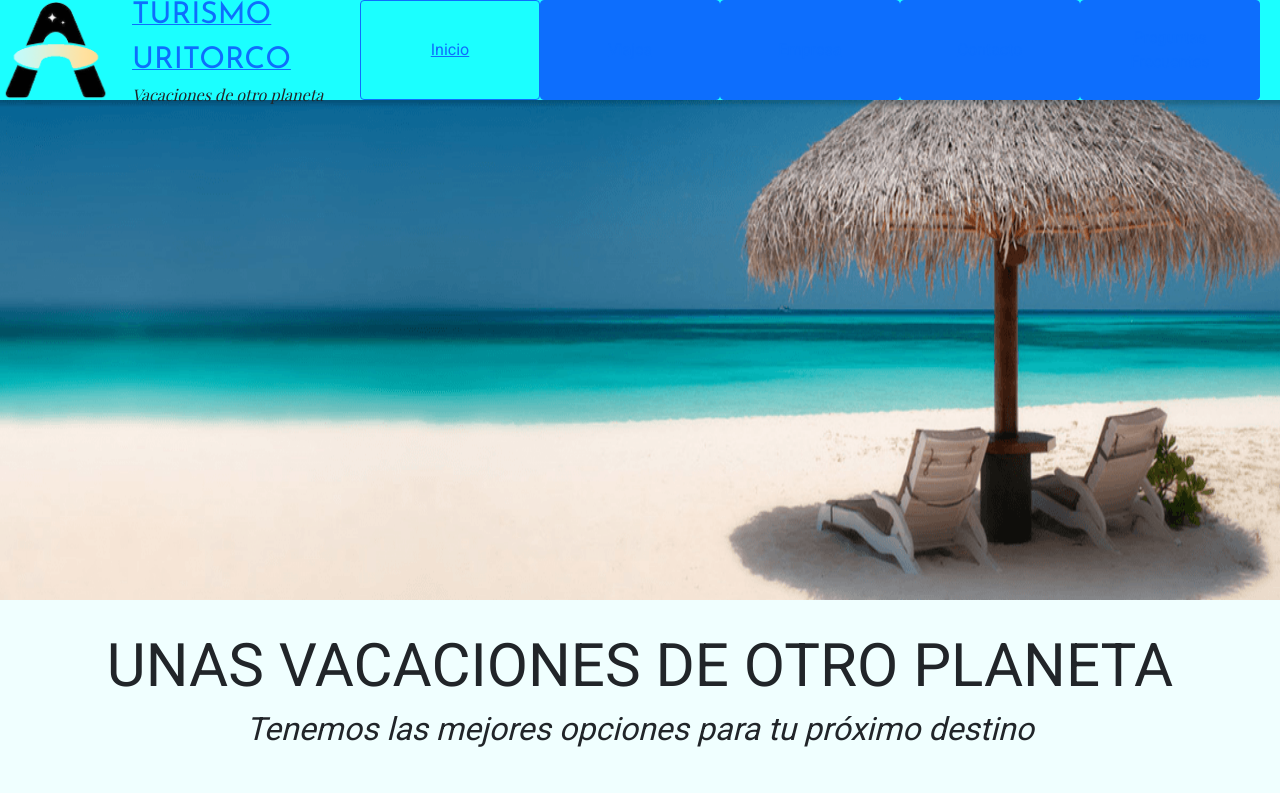
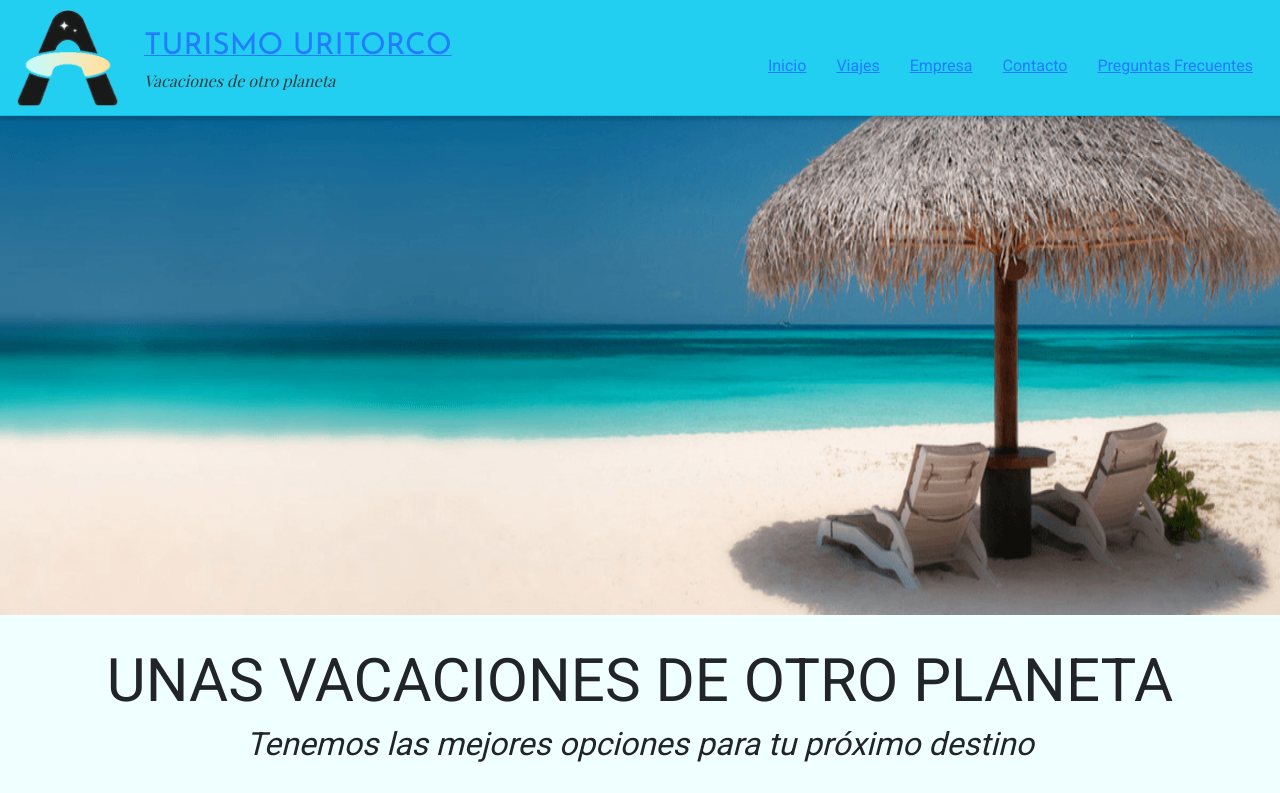
Before and after one commit to JuanVeron/agenciaDeViajes, a website: page index.html in a window 1280 px wide. Shown: the top 793 px of the page. Drawn offline with nearby package versions, Linux system fonts and the light colour scheme.

Commit message:
cambiando header a Bootstrap navbar para que sea colapsable

```diff
--- a/index.html
+++ b/index.html
@@ -20,7 +20,44 @@
 </head>
 <body class="body">
     <!-- header, main, footer, nav, section -->
-    <header class="header">
+    <header class = "header">
+        <nav class="navbar navbar-expand-sm navbar-dark bg-info fixed-top" style="background-color: $colorPrincipal; opacity:90%">
+            <div class="container-fluid">
+                <div class ="logo">
+                    <a href="./index.html">
+                        <img class="logo__imagen" src="./img/logo-color.png" alt="Logo de Turismo Uritorco">
+                    </a>
+                    <div class="logo__texto">
+                        <a href="./index.html"><span class="logo__nombre">TURISMO URITORCO</span></a>
+                        <span class="logo__slogan">Vacaciones de otro planeta</span>
+                    </div>
+                </div>
+                <button class="navbar-toggler" type="button" data-bs-toggle="collapse" data-bs-target="#navbarsExampleDefault" aria-controls="navbarsExampleDefault" aria-expanded="false" aria-label="Toggle navigation">
+                    <span class="navbar-toggler-icon"></span>
+                </button>
+                <div class="collapse navbar-collapse" id="navbarsExampleDefault">
+                    <ul class="navbar-nav nav text-dark ms-auto mb-2 mb-lg-0">
+                        <li class="nav-item">
+                            <a class="nav-link active" href="./index.html" aria-current="page" data-bs-toggle="tab"> <a href="./index.html">Inicio</a></a>
+                        </li>
+                        <li class="nav-item">
+                            <a class="nav-link" href="./pages/viajes.html" data-bs-toggle="tab"><a href="./pages/viajes.html">Viajes</a></a>
+                        </li>
+                        <li class="nav-item">
+                            <a class="nav-link" href="./pages/empresa.html" data-bs-toggle="tab"><a href="./pages/empresa.html">Empresa</a></a>
+                        </li>
+                        <li class="nav-item">
+                            <a class="nav-link" href="./pages/contacto.html" data-bs-toggle="tab"><a href="./pages/contacto.html">Contacto</a></a>
+                        </li>
+                        <li class="nav-item">
+                            <a class="nav-link" href="./pages/faq.html" data-bs-toggle="tab"><a href="./pages/faq.html">Preguntas Frecuentes</a>
+                        </li>
+                    </ul>
+                </div>
+            </div>
+        </nav>
+    </header>
+    <!-- <header class="header">
         <div class ="logo">
             <a href="./index.html">
                 <img class="logo__imagen" src="./img/logo-color.png" alt="Logo de Turismo Uritorco">
@@ -40,17 +77,19 @@
                 <button type="button" class="btn btn-primary botonera__boton"> <a href="./pages/faq.html">Preguntas Frecuentes</a></button>
             </ul>
         </nav>
-
+         -->
     </header>
     <main class="main grid_wrapper">
         <section> <!--banner paradisíaco y bienvenida al usuario-->
             <div class="bienvenida">
                 <img class="bienvenida__banner grid_element grid_element--banner" src="./img/banner-beach_large.png" alt="Playa paradisíaca"> <!--La idea es hacer este banner de punta a punta-->
+
                 <div class="bienvenida__texto grid_element grid_element--text1">
                     <h1 class="bienvenida__slogan">Unas vacaciones de otro planeta</h1>
                     <h2 class="bienvenida__mensaje">Tenemos las mejores opciones para tu próximo destino</h2>
                 </div>
             </div>
+
         </section>
         <section> <!--Imágenes de destinos que eventualmente tendrán texto encima-->
             <div class="imagenes_cuadradas_destinos_locales grid_element grid_element--imagenes_cuadradas">
--- a/scss/partials/_header.scss
+++ b/scss/partials/_header.scss
@@ -1,13 +1,15 @@
 /* seccion del header */
 
 .header  {
-    position:fixed;
-    background-color: $colorPrincipal;
-    width: 100%;
-    height: 100px;
-    display: flex;
-    justify-content: space-between;
-
+    & .navbar{
+        width: 100%;
+    }
+    .nav-item{
+        margin:15px;
+        .text-dark{
+            color:black;
+        }
+    }
 }
 
 .logo{
@@ -39,7 +41,7 @@
 
 .botonera{
     display: flex;
-    margin-right:20px
+    margin-right:20px;
 }
 
 .botonera__boton{
--- a/scss/partials/_index-main.scss
+++ b/scss/partials/_index-main.scss
@@ -1,7 +1,7 @@
 /* seccion del main */
 
 .main {
-    padding-top: 100px;
+    padding-top: $paddingDelMain;
     min-height: 100vh;
 }
 
@@ -103,3 +103,12 @@
     flex-direction: row;
     justify-content: space-around;
 }
+
+.bienvenida__jumbotron{
+    width: 100%;
+    height: 400px;
+    .mask{
+        width: 100%;
+        height: 300px;
+    }
+}
--- a/scss/partials/_variables.scss
+++ b/scss/partials/_variables.scss
@@ -1 +1,2 @@
 $colorPrincipal: rgba(4, 255, 255, 0.9);
+$paddingDelMain: 115px;
```
Also changed, not shown: css/main.css.
